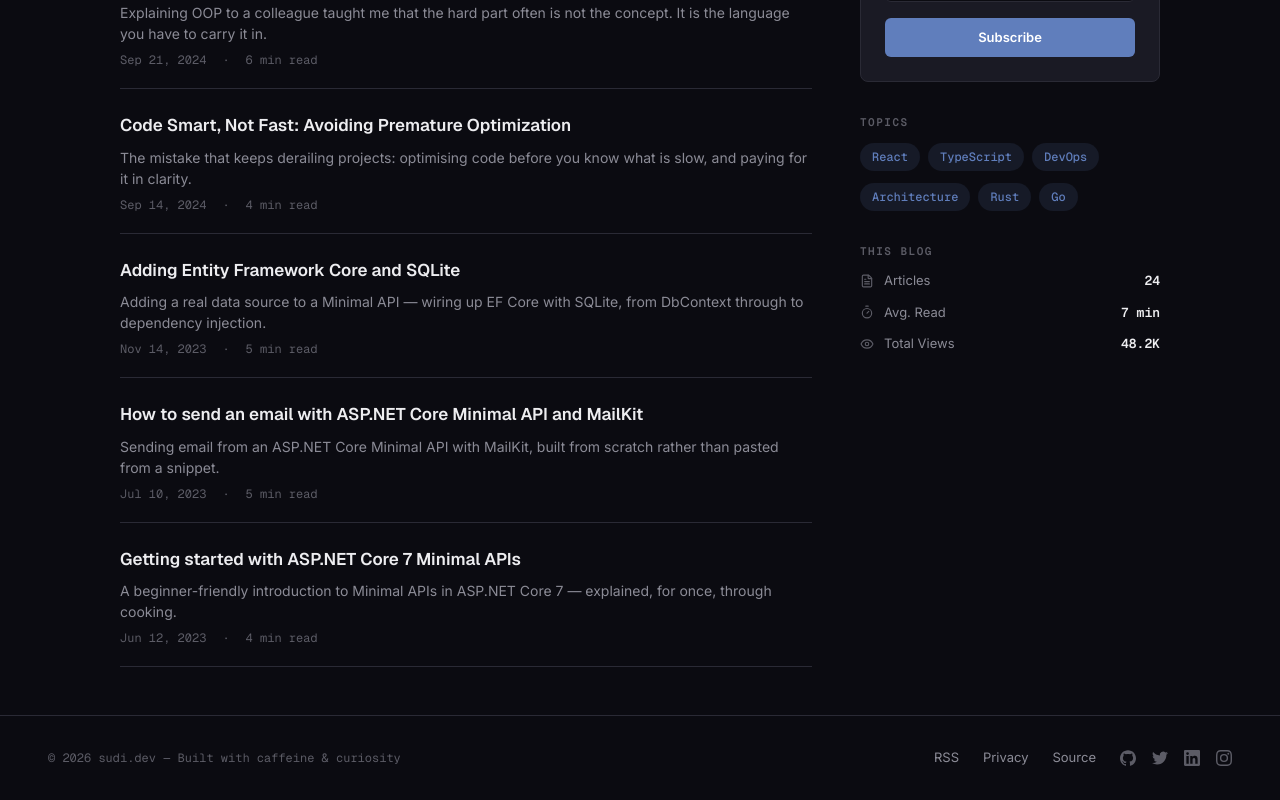
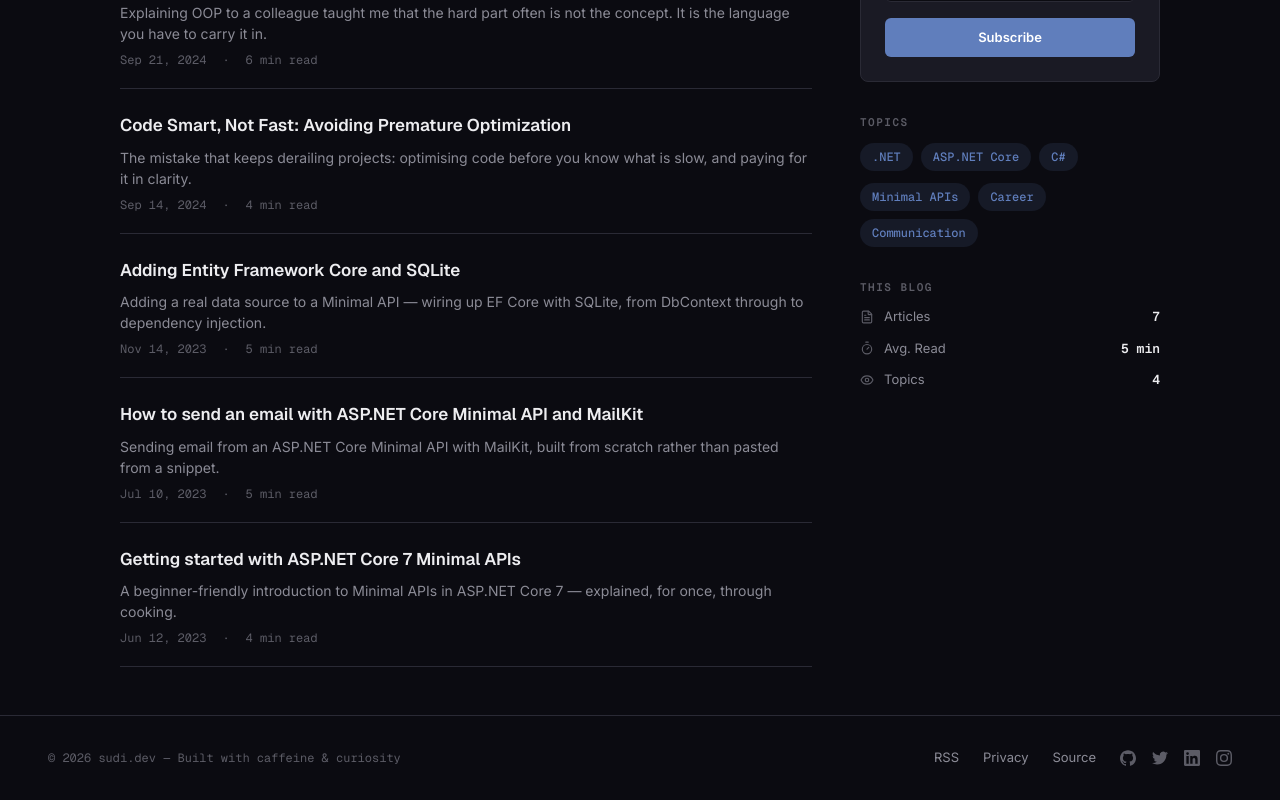
Before and after one commit to SudiDav/sudi.dev, a Next.js app: page /blog in a window 1280 px wide. Shown: the part 964-1764 px from the top of the page. Built offline with nearby package versions, Linux system fonts and the light colour scheme.

Commit message:
fix: derive blog stats and topics from real content

```diff
--- a/app/admin/(shell)/page.tsx
+++ b/app/admin/(shell)/page.tsx
@@ -11,6 +11,8 @@ import {
   Pencil,
 } from 'lucide-react'
 import { AdminTopBar, StatCard, AdminCard } from '@/components/admin/admin-ui'
+import { getPosts, getProjects } from '@/lib/content'
+import type { Post, Project } from '@/lib/content.types'
 import { getAdminStats } from '@/lib/admin-data'
 
 /**
@@ -46,45 +48,44 @@ function stats(counts: { posts: string; projects: string }) {
 /**
  * Design: "Recent Activity" — six rows of padding [14,0], gap 14, each with a
  * tinted icon wrap of padding 8 / radius 8.
+ *
+ * The design fills these with invented events — comments on posts that do not
+ * exist, view milestones for a site with no analytics. They are built from the
+ * real content instead: what was published, and when. A dashboard that invents
+ * its own history is worse than one that admits it is quiet.
  */
-const ACTIVITY = [
-  {
-    Icon: FileText,
-    tint: 'bg-accent-dim text-accent',
-    text: 'Published "Building a Real-Time Collaboration Engine"',
-    time: '2 hours ago',
-  },
-  {
-    Icon: MessageCircle,
-    tint: 'bg-[#8B5CF610] text-[#8B5CF6]',
-    text: 'New comment on "Optimizing React Renders at Scale"',
-    time: '5 hours ago',
-  },
-  {
-    Icon: Eye,
-    tint: 'bg-[#10B98115] text-admin-success',
-    text: '"Type-Safe API Layers" reached 1,000 views',
-    time: '1 day ago',
-  },
-  {
-    Icon: FolderKanban,
-    tint: 'bg-[#F59E0B15] text-admin-warning',
-    text: 'Updated project "CollabSync" status to featured',
-    time: '2 days ago',
-  },
-  {
-    Icon: MessageCircle,
-    tint: 'bg-[#8B5CF610] text-[#8B5CF6]',
-    text: 'New comment on "From Monolith to Microservices"',
-    time: '3 days ago',
-  },
-  {
-    Icon: FileText,
-    tint: 'bg-accent-dim text-accent',
-    text: 'Draft saved: "Event Sourcing in Practice"',
-    time: '4 days ago',
-  },
-]
+function buildActivity(posts: Post[], projects: Project[]) {
+  const entries = [
+    ...posts.map((post) => ({
+      Icon: FileText,
+      tint: 'bg-accent-dim text-accent',
+      text: `Published "${post.title}"`,
+      at: post.date,
+    })),
+    ...projects.map((project) => ({
+      Icon: FolderKanban,
+      tint: 'bg-[#F59E0B15] text-admin-warning',
+      text: `Added project "${project.title}"`,
+      // Projects carry a year rather than a date; sort them from its start.
+      at: `${project.year}-01-01`,
+    })),
+  ]
+
+  return entries
+    .sort((a, b) => b.at.localeCompare(a.at))
+    .slice(0, 6)
+    .map(({ at, ...rest }) => ({ ...rest, time: relativeDate(at) }))
+}
+
+/** "3 days ago" for anything recent, an absolute date once that stops helping. */
+function relativeDate(iso: string) {
+  const then = new Date(iso).getTime()
+  const days = Math.floor((Date.now() - then) / 86_400_000)
+  if (days < 1) return 'today'
+  if (days === 1) return 'yesterday'
+  if (days < 30) return `${days} days ago`
+  return new Date(iso).toLocaleDateString('en-GB', { month: 'short', year: 'numeric' })
+}
 
 /** Design: "Quick Actions" — a 320-wide card of four rows. */
 const ACTIONS = [
@@ -115,8 +116,13 @@ const ACTIONS = [
 ]
 
 export default async function AdminDashboardPage() {
-  const counts = await getAdminStats()
+  const [counts, posts, projects] = await Promise.all([
+    getAdminStats(),
+    getPosts(),
+    getProjects(),
+  ])
   const STATS = stats(counts)
+  const activity = buildActivity(posts, projects)
 
   return (
     <>
@@ -139,11 +145,11 @@ export default async function AdminDashboardPage() {
           }
         >
           <div className="flex flex-col">
-            {ACTIVITY.map((item, index) => (
+            {activity.map((item, index) => (
               <div
                 key={item.text}
                 className={`flex items-center gap-3.5 py-3.5 ${
-                  index < ACTIVITY.length - 1 ? 'border-b border-admin-border' : ''
+                  index < activity.length - 1 ? 'border-b border-admin-border' : ''
                 }`}
               >
                 <span className={`rounded-lg p-2 ${item.tint}`}>
--- a/app/blog/page.tsx
+++ b/app/blog/page.tsx
@@ -11,6 +11,7 @@ import { TechBadge } from '@/components/tech-badge'
 import { NewsletterForm } from '@/components/newsletter-form'
 import { PAGE_GUTTER } from '@/components/layout'
 import { getPosts } from '@/lib/content'
+import type { Post } from '@/lib/content.types'
 import { filterPostsByCategory, searchPosts, POST_FILTERS } from '@/lib/filters'
 
 export const metadata: Metadata = {
@@ -18,18 +19,57 @@ export const metadata: Metadata = {
   description: 'Thoughts on software engineering, developer tooling, and building for the web.',
 }
 
-/** Design: Blog Sidebar → "Topics", two rows of three. */
-const TOPIC_ROWS = [
-  ['React', 'TypeScript', 'DevOps'],
-  ['Architecture', 'Rust', 'Go'],
-]
+/**
+ * Design: Blog Sidebar → "Topics", two rows of three.
+ *
+ * The design lists React, Rust, Go and Architecture — none of which anything
+ * here is written about. Taken from the posts' own tags instead, most frequent
+ * first, so the sidebar can only ever advertise writing that exists.
+ */
+function buildTopicRows(posts: Post[]) {
+  const counts = new Map<string, number>()
+  for (const tag of posts.flatMap((post) => post.tags ?? [])) {
+    counts.set(tag, (counts.get(tag) ?? 0) + 1)
+  }
 
-/** Design: Blog Sidebar → "Reading Stats". The frame's own figures. */
-const BLOG_STATS = [
-  { Icon: FileText, label: 'Articles', value: '24' },
-  { Icon: Timer, label: 'Avg. Read', value: '7 min' },
-  { Icon: Eye, label: 'Total Views', value: '48.2K' },
-]
+  const top = [...counts.entries()]
+    .sort((a, b) => b[1] - a[1] || a[0].localeCompare(b[0]))
+    .slice(0, 6)
+    .map(([tag]) => tag)
+
+  return [top.slice(0, 3), top.slice(3, 6)].filter((row) => row.length > 0)
+}
+
+/**
+ * Design: Blog Sidebar → "Reading Stats", drawn as 24 articles / 7 min / 48.2K
+ * views.
+ *
+ * Those were the frame's own figures and every one of them was false here: the
+ * article count was wrong, and there is no analytics on this site at all, so
+ * the view total was a number with nothing behind it. Publishing an invented
+ * audience size is worse than publishing none.
+ *
+ * Articles and average read time are computed from the posts. "Topics" replaces
+ * views because it is something the site can actually know.
+ */
+function buildBlogStats(posts: Post[]) {
+  const minutes = posts
+    .map((post) => Number.parseInt(post.readingTime, 10))
+    .filter((n) => Number.isFinite(n))
+  const average = minutes.length
+    ? Math.round(minutes.reduce((sum, n) => sum + n, 0) / minutes.length)
+    : 0
+
+  return [
+    { Icon: FileText, label: 'Articles', value: String(posts.length) },
+    { Icon: Timer, label: 'Avg. Read', value: `${average} min` },
+    {
+      Icon: Eye,
+      label: 'Topics',
+      value: String(new Set(posts.map((post) => post.category)).size),
+    },
+  ]
+}
 
 export default async function BlogPage({
   searchParams,
@@ -42,6 +82,9 @@ export default async function BlogPage({
     : 'All'
 
   const posts = await getPosts()
+  // Describes the whole blog, so it counts every post rather than the filtered view.
+  const blogStats = buildBlogStats(posts)
+  const topicRows = buildTopicRows(posts)
   const featured = posts.find((post) => post.featured)
   const listed = searchPosts(
     filterPostsByCategory(
@@ -107,7 +150,7 @@ export default async function BlogPage({
               <h2 className="font-mono text-[11px] font-semibold tracking-[1.5px] text-text-tertiary">
                 TOPICS
               </h2>
-              {TOPIC_ROWS.map((row) => (
+              {topicRows.map((row) => (
                 <div key={row.join()} className="flex flex-wrap gap-2">
                   {row.map((topic) => (
                     <TechBadge key={topic} label={topic} />
@@ -120,7 +163,7 @@ export default async function BlogPage({
               <h2 className="font-mono text-[11px] font-semibold tracking-[1.5px] text-text-tertiary">
                 THIS BLOG
               </h2>
-              {BLOG_STATS.map(({ Icon, label, value }) => (
+              {blogStats.map(({ Icon, label, value }) => (
                 <div key={label} className="flex items-center justify-between gap-2.5">
                   <span className="flex items-center gap-2.5 text-[13px] text-text-secondary">
                     <Icon size={14} className="text-text-tertiary" />
```
